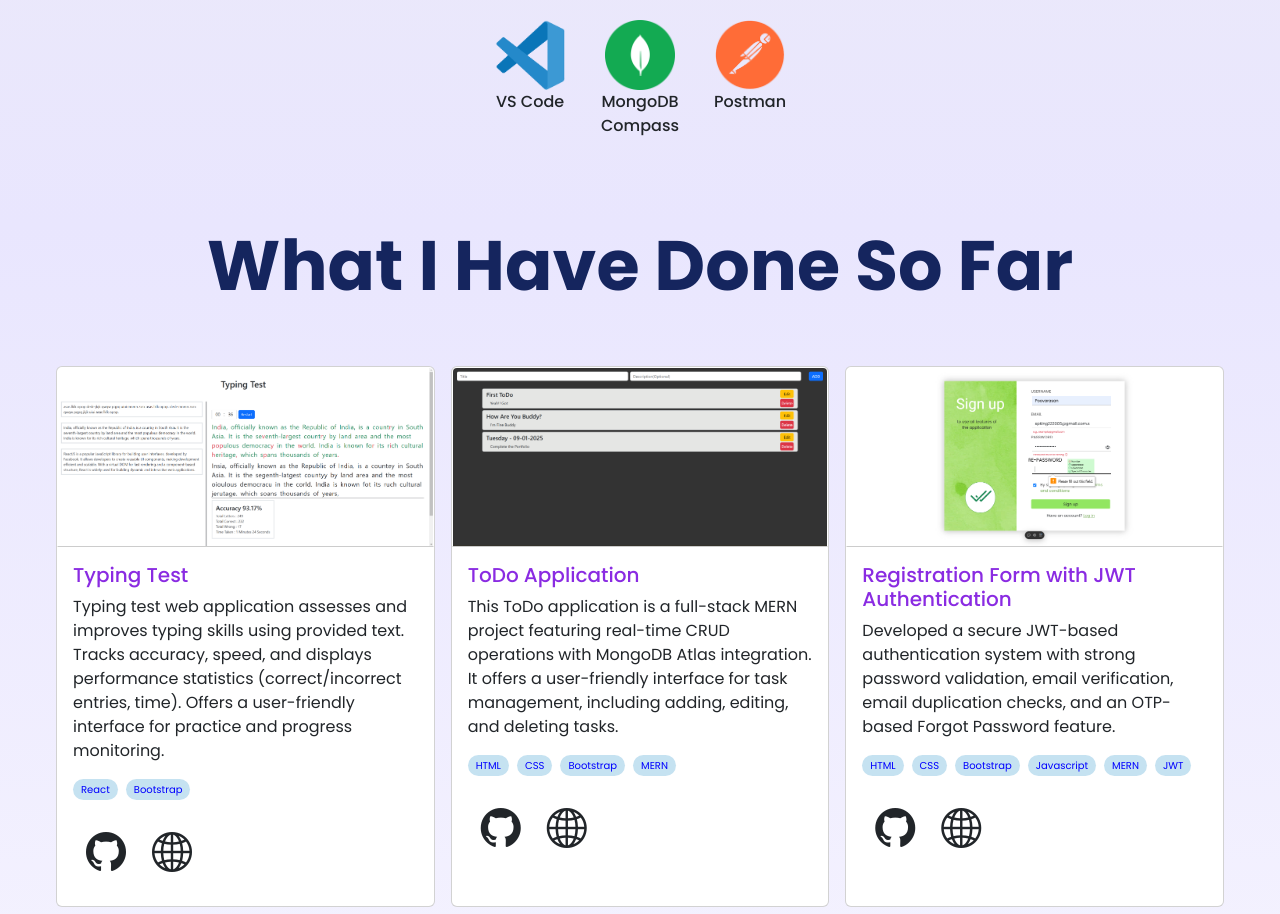
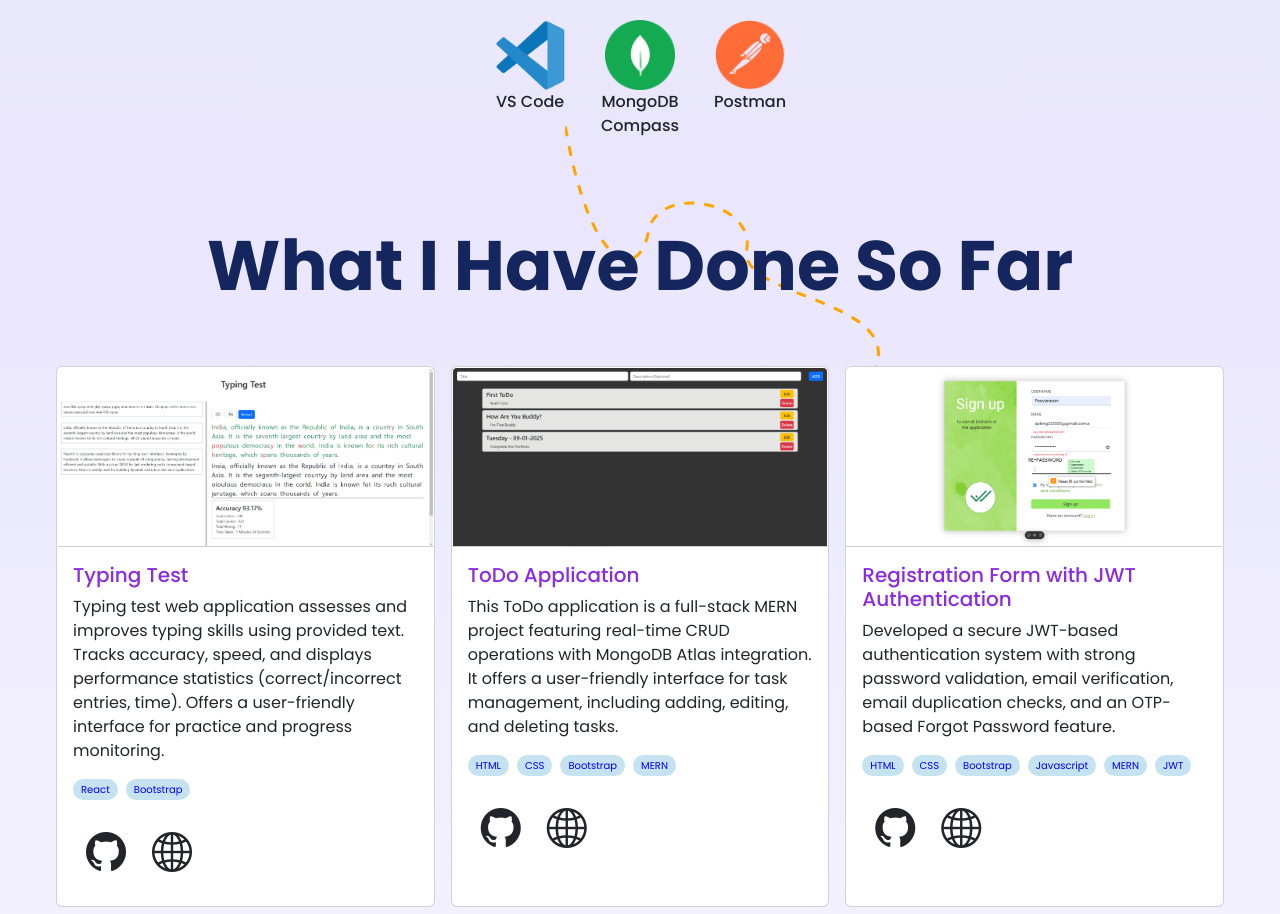
Before and after one commit to Poovarasan-29/portfolio, a React (Vite) app in the folder client/: page / in a window 1280 px wide. Shown: the part 2346-3260 px from the top of the page. Built offline with nearby package versions, Linux system fonts and the light colour scheme.

Commit message:
v2.0.1 - Project section curve arrow added

```diff
--- a/client/src/components/CurveArrow.jsx
+++ b/client/src/components/CurveArrow.jsx
@@ -3,7 +3,7 @@ import React from "react";
 const CurveArrow = () => {
   return (
     <div className="curve-arrow">
-      {/* <svg width="400" height="300" xmlns="http://www.w3.org/2000/svg">
+      <svg width="400" height="300" xmlns="http://www.w3.org/2000/svg">
         <path
           d="M0 10 C 50 150, 100 150, 100 100
         S 200 50, 200 100
@@ -14,7 +14,7 @@ const CurveArrow = () => {
           strokeDasharray="10,10" // Makes the line dotted
         />
         <polygon points="350,200 342,194 342,216" fill="orange" />
-      </svg> */}
+      </svg>
     </div>
   );
 };
--- a/client/src/stylesheets/projects.css
+++ b/client/src/stylesheets/projects.css
@@ -22,6 +22,7 @@
   position: absolute;
   top: -6%;
   left: 42%;
+  display: none;
 }
 .external-links:hover {
   color: rgb(0, 85, 255);
@@ -102,21 +103,20 @@
     font-size: 30px;
     transition: 0.3s;
   }
-  .curve-arrow {
-    left: 20%;
-    transform: rotate(10deg);
-    transition: 0.3s;
-  }
 }
+
 @media only screen and (min-width: 500px) {
   .project-text {
     bottom: 20px;
     font-size: 35px;
     transition: 0.3s;
   }
+}
+@media only screen and (min-width: 576px) {
   .curve-arrow {
-    left: 27%;
-    transform: rotate(10deg);
+    display: flex;
+    left: 10%;
+    transform: rotate(16deg);
     transition: 0.3s;
   }
 }
```
